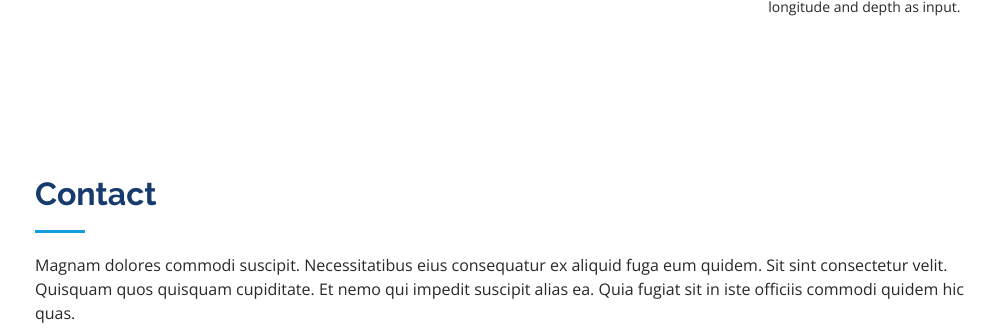
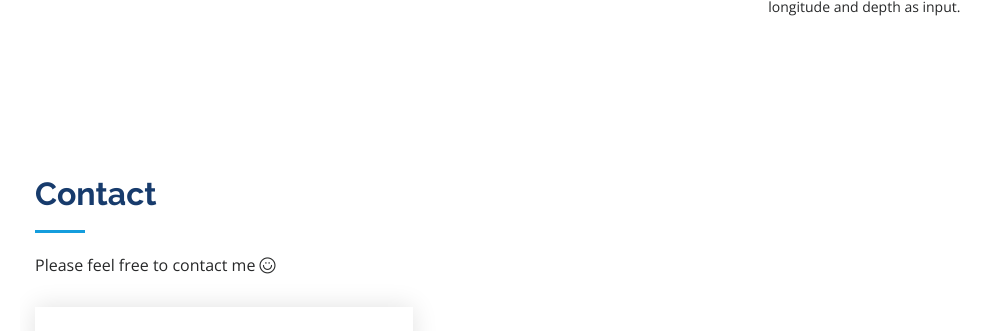
Before and after one commit to ibinsigma/ibinsigma.github.io, a plain HTML site: page index.html in a window 1280 px wide. Shown: the part 3856-4187 px from the top of the page, without its empty margins (280-1275 px from the left). Drawn offline with nearby package versions, Linux system fonts and the light colour scheme.

Commit message:
UI Fix 2

```diff
--- a/index.html
+++ b/index.html
@@ -577,7 +577,7 @@
 
         <div class="section-title">
           <h2>Contact</h2>
-          <p>Magnam dolores commodi suscipit. Necessitatibus eius consequatur ex aliquid fuga eum quidem. Sit sint consectetur velit. Quisquam quos quisquam cupiditate. Et nemo qui impedit suscipit alias ea. Quia fugiat sit in iste officiis commodi quidem hic quas.</p>
+          <p>Please feel free to contact me <i class="icofont-simple-smile"></i></p>
         </div>
 
         <div class="row" data-aos="fade-in">
```
